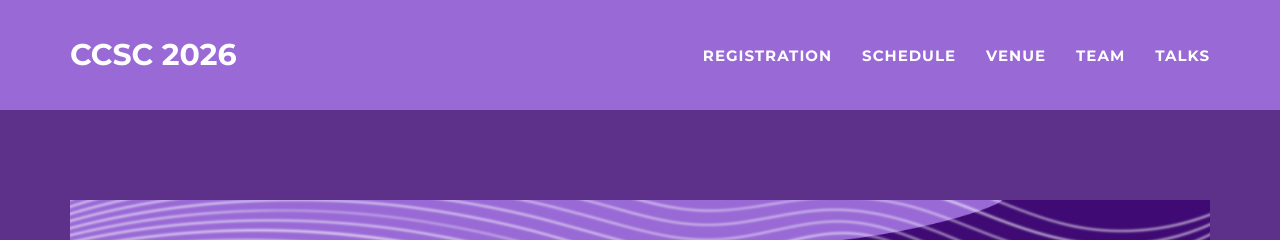
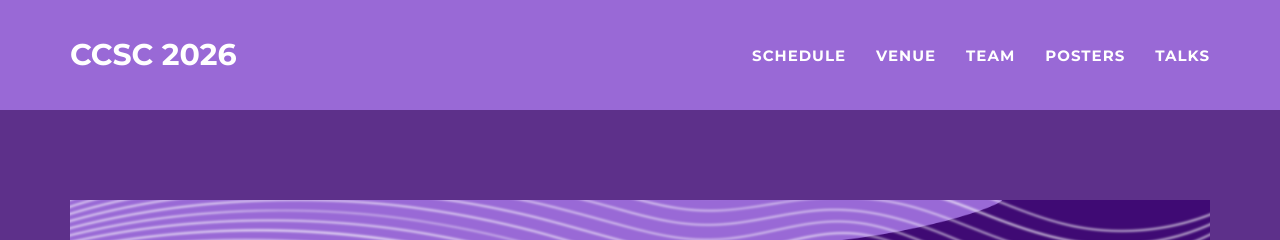
Before and after one commit to ccsc2026/ccsc2026.github.io, a Jekyll site: the page built from _posts/2022-05-21-Day1.md, in a window 1280 px wide. Shown: the top 240 px of the page. Built offline with Jekyll 4.4.1, drawn with Linux system fonts in a browser that asks for light colours.

Commit message:
Update nav.html

```diff
--- a/_includes/nav.html
+++ b/_includes/nav.html
@@ -18,9 +18,9 @@
         <li class="hidden">
           <a href="/"></a>
         </li>
-        <li>
+        <!--<li>
           <a href="/registration/">Registration</a>
-        </li>
+        </li>-->
         <li>
           <a href="/schedule/">Schedule</a>
         </li>
@@ -30,9 +30,9 @@
         <li>
           <a href="/team/">Team</a>
         </li>
-        <!-- <li>
+        <li>
           <a href="/posters/">Posters</a>
-        </li>-->
+        </li>
         <li>
           <a href="/talks/">Talks</a>
         </li>
```
